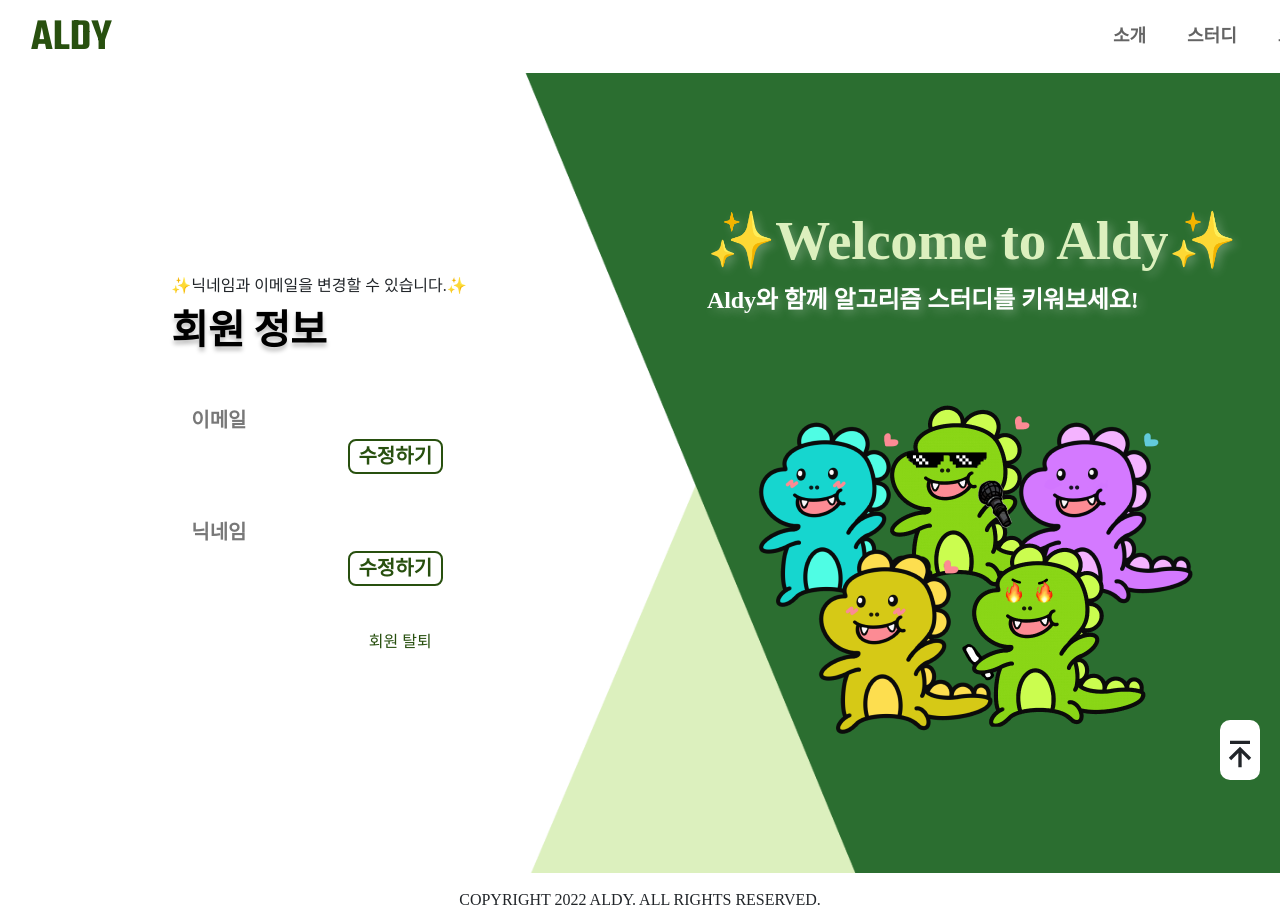
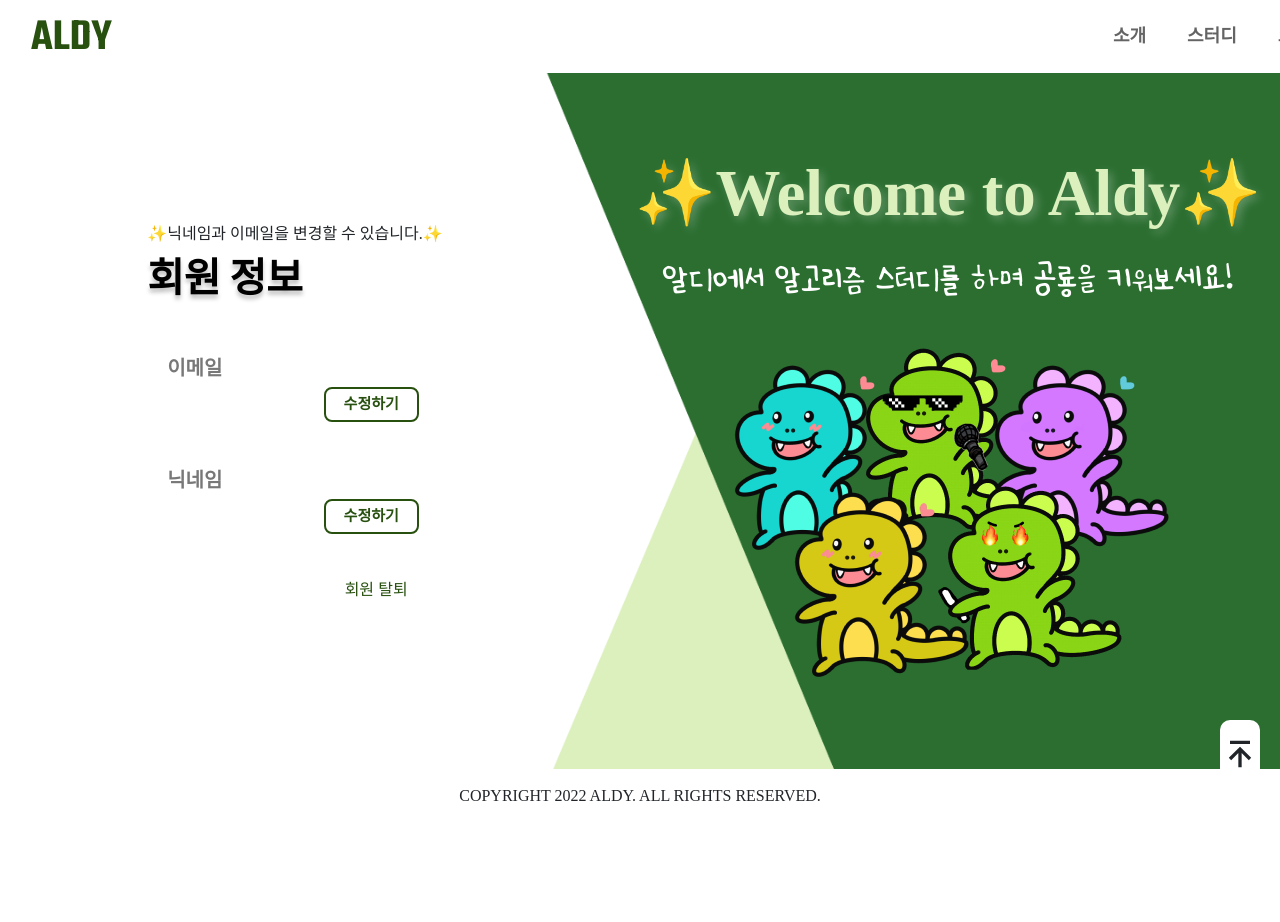
Before and after one commit to seho27060/ALDY, a React (Create React App) app in the folder aldy/: page /userinfo in a window 1280 px wide. Shown: the top 922 px of the page. After the commit the page ends 818 px from the top, so only its background shows below. Built offline with nearby package versions, Linux system fonts and the light colour scheme; no server answers; a web font is replaced by a local one.

Commit message:
[FE] style : 회원정보페이지 버튼 크기,  세로 스크롤 왼쪽 section 수정

```diff
--- a/aldy/src/pages/auth/Userinfo.css
+++ b/aldy/src/pages/auth/Userinfo.css
@@ -2,7 +2,6 @@
   height: 100%;
   overflow-x: hidden;
   user-select: none;
-
 }
 
 .userinfo-page-bg {
@@ -14,7 +13,7 @@
     background: url(../../../public/auth_background.png) no-repeat 50% 50%;
     background-size: cover; */
   background: url(../../../public/auth_background.png) no-repeat 50% 50%;
-  height: 100vh;
+  height: 87vh;
   width: 100vw;
   background-size: cover;
   display: flex;
@@ -54,7 +53,7 @@
   font-family: "Merriweather Sans";
   font-style: normal;
   font-weight: 700;
-  font-size: 55px;
+  font-size: 65px;
   line-height: 69px;
   display: flex;
   align-items: center;
@@ -62,7 +61,7 @@
   letter-spacing: -0.005em;
 
   color: #dcf0be;
-  padding-bottom: 10px;
+  padding-bottom: 30px;
 
   text-shadow: 4px 4px 10px rgba(255, 255, 255, 0.25);
 }
@@ -135,3 +134,10 @@ input:focus {
   padding-right: 15px;
   cursor: pointer;
 }
+
+.userinfo-page-right-sub-title {
+  font-family: "uhbeeBold";
+  font-size: 30px;
+  color: white;
+  padding-bottom: 35px;
+}
--- a/aldy/src/pages/auth/Userinfo.js
+++ b/aldy/src/pages/auth/Userinfo.js
@@ -9,6 +9,7 @@ import AlertRefreshModal from "../../components/AlertRefreshModal";
 
 const RedButton = styled.button`
   width: 120px;
+  font-size: 15px;
   border-radius: 8px;
   background-color: rgb(40, 80, 15);
   border: none;
@@ -20,6 +21,7 @@ const RedButton = styled.button`
 
 const WhiteButton = styled.button`
   width: 95px;
+  font-size: 15px;
   border-radius: 8px;
   background-color: white;
   border: 2px solid rgb(40, 80, 15);
@@ -119,7 +121,7 @@ const Userinfo = () => {
             }
           }}
         >
-          중복확인
+          중복 확인
         </RedButton>
       </div>
     </div>
@@ -156,7 +158,7 @@ const Userinfo = () => {
             });
           }}
         >
-          중복확인
+          중복 확인
         </RedButton>
       </div>
     </div>
@@ -252,8 +254,8 @@ const Userinfo = () => {
         </section>
         <section className="userinfo-page-right">
           <div className="userinfo-page-right-title">✨Welcome to Aldy✨</div>
-          <div className="userinfo-page-right-text">
-            Aldy와 함께 알고리즘 스터디를 키워보세요!
+          <div className="userinfo-page-right-sub-title">
+            알디에서 알고리즘 스터디를 하며 공룡을 키워보세요!
           </div>
           <img
             src={process.env.PUBLIC_URL + "/signup_dinosaur.png"}
```
